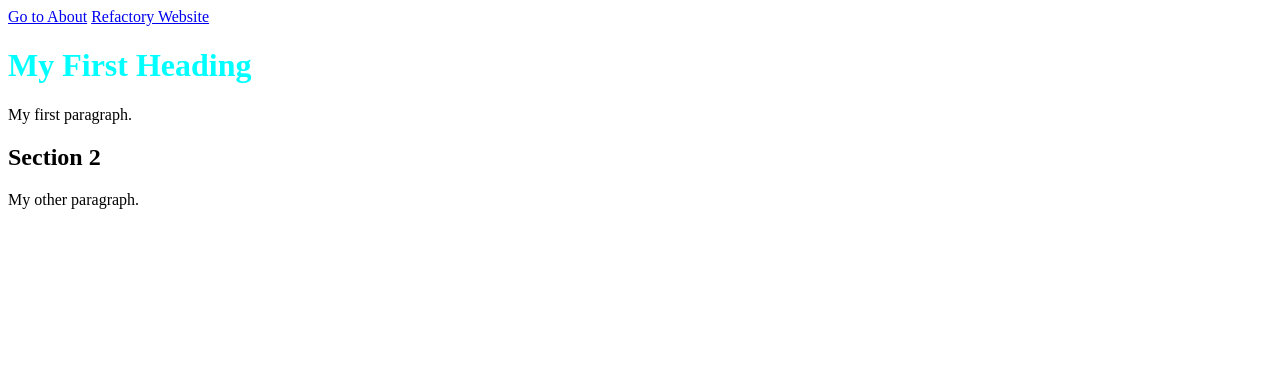
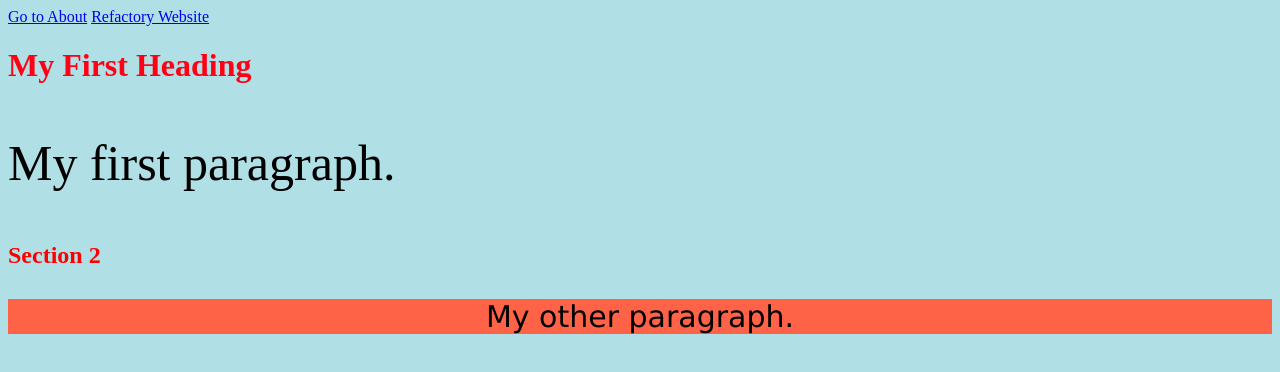
Before and after one commit to isaacssemugenyi/intro-to-html, a plain HTML site: page index.html in a window 1280 px wide. Drawn offline with Linux system fonts and the light colour scheme.

Commit message:
Added color

```diff
--- a/index.html
+++ b/index.html
@@ -3,16 +3,16 @@
 <head>
 <title>Solome's first page</title>
 </head>
-<body>
+<body style="background-color:powderblue;">
     <a href="about.html">Go to About</a>
     <a href="https://refactory.ug" target="_parent">Refactory Website</a>
 
-<h1 style="color: aqua">My First Heading</h1>
+<h1 style="color: rgb(255, 0, 21)">My First Heading</h1>
 
-<p>My first paragraph.</p>
+<p style="font-size:50px;">My first paragraph.</p>
 
-<h2>Section 2</h2>
-<p>My other paragraph.</p>
+<h2 style="color:red;">Section 2</h2>
+<p style="background-color:tomato; font-family:verdana; font-size:30px; text-align:center;">My other paragraph.</p>
 
 
 
```
